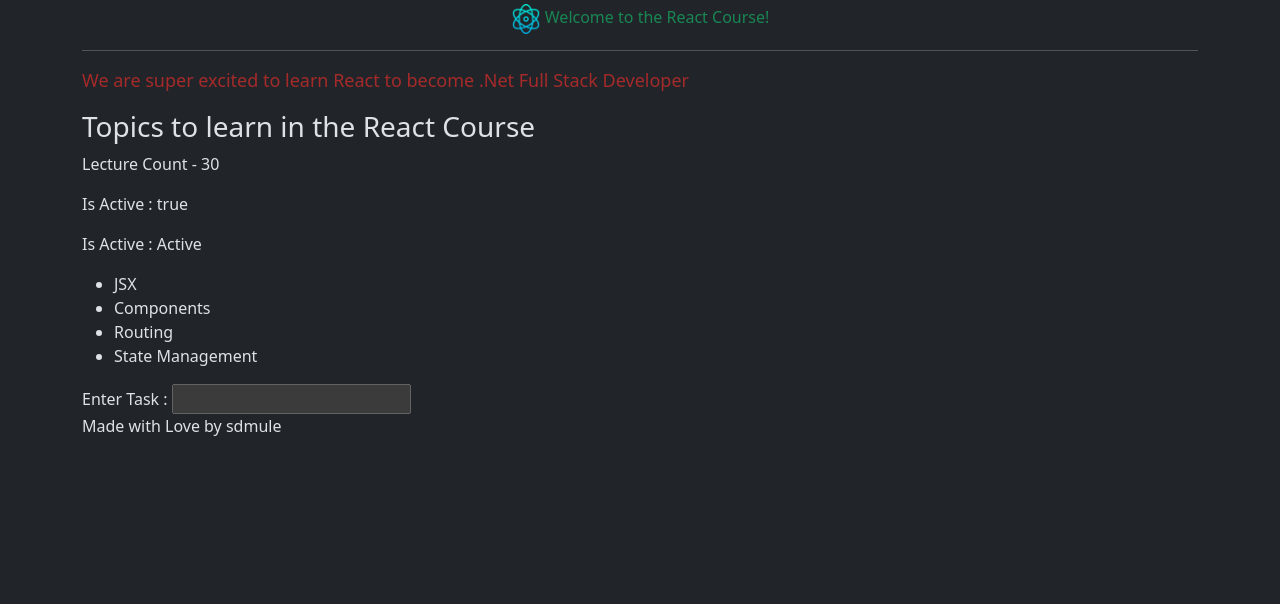
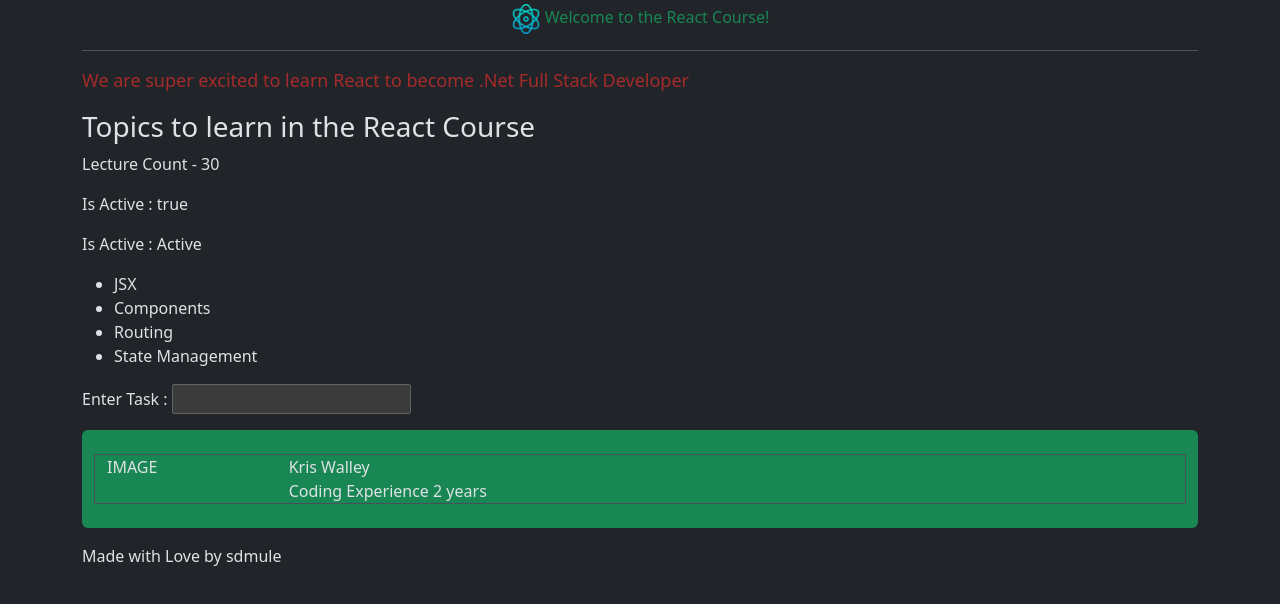
Before and after one commit to sdmule/taskopedia, a React (Vite) app: page / in a window 1280 px wide. Shown: the top 604 px of the page. Built offline with nearby package versions, Linux system fonts and the light colour scheme.

Commit message:
Created Student Component

```diff
--- a/src/main.jsx
+++ b/src/main.jsx
@@ -7,6 +7,23 @@
 const courseName = "React";
 const lectureCount = 30;
 const isActive = true;
+
+function Students() {
+  const fullName = "Kris Walley";
+  const programmingExp = 2;
+
+  return (
+    <div className="container p-4 bg-success my-3 rounded">
+      <div className="row border">
+        <div className="col-2">IMAGE</div>
+        <div className="col-8">
+          {fullName} <br />
+          Coding Experience {programmingExp} years
+        </div>
+      </div>
+    </div>
+  );
+}
 
 function HomePage() {
   return (
@@ -29,6 +46,7 @@
         Enter Task :{" "}
         <input type="text" maxLength={6} disabled={isActive}></input>
       </div>
+      <Students />
       <Footer />
     </div>
   );
```
